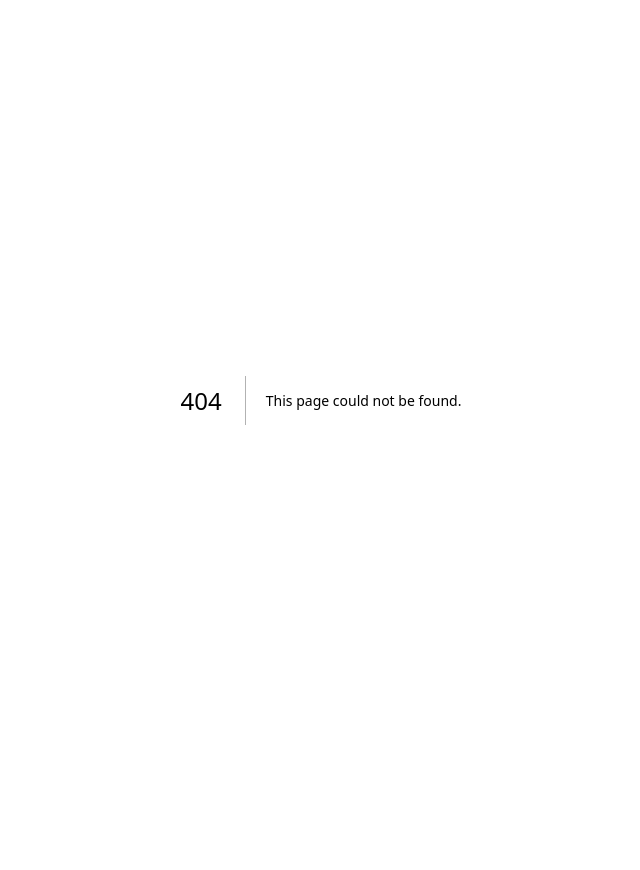
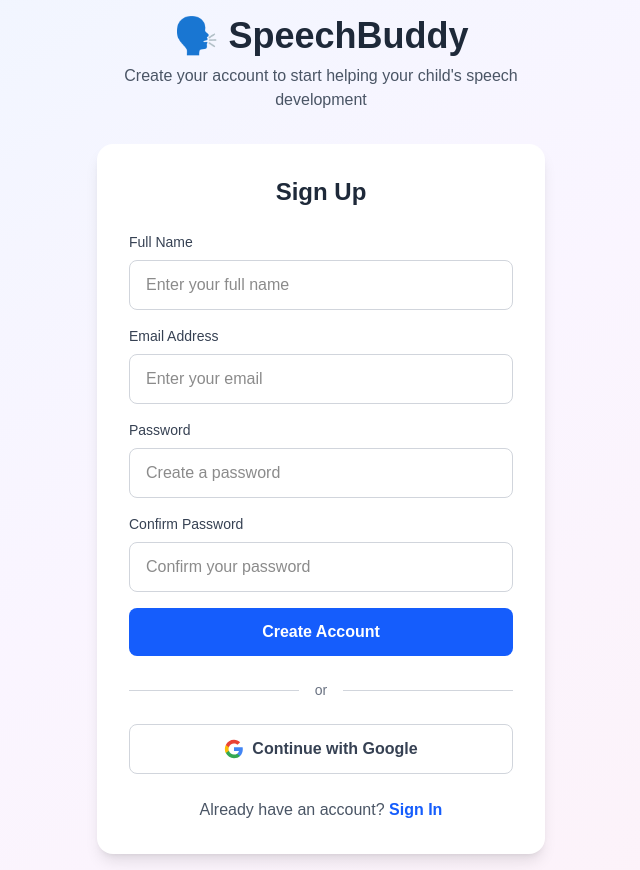
Before and after one commit to t14xploit/speech-app, a Next.js app: page /signup in a window 1280 px wide. Before the commit this address had no page. Shown: the whole page, without its empty margins (319-959 px from the left). Before the commit the page ends 800 px from the top, so only its background shows below. Built offline with nearby package versions, Linux system fonts and the light colour scheme.

Commit message:
added sign-up form

```diff
--- /dev/null
+++ b/src/app/signup/page.tsx
@@ -0,0 +1,233 @@
+'use client';
+
+import { useState } from 'react';
+import { useRouter } from 'next/navigation';
+import Link from 'next/link';
+import { signUp, signIn } from '@/lib/auth-client';
+
+export default function SignUpPage() {
+  const [formData, setFormData] = useState({
+    name: '',
+    email: '',
+    password: '',
+    confirmPassword: ''
+  });
+  const [errors, setErrors] = useState<Record<string, string>>({});
+  const [isLoading, setIsLoading] = useState(false);
+  const router = useRouter();
+
+  const validateForm = () => {
+    const newErrors: Record<string, string> = {};
+
+    if (!formData.name.trim()) {
+      newErrors.name = 'Name is required';
+    }
+
+    if (!formData.email.trim()) {
+      newErrors.email = 'Email is required';
+    } else if (!/\S+@\S+\.\S+/.test(formData.email)) {
+      newErrors.email = 'Email is invalid';
+    }
+
+    if (!formData.password) {
+      newErrors.password = 'Password is required';
+    } else if (formData.password.length < 6) {
+      newErrors.password = 'Password must be at least 6 characters';
+    }
+
+    if (formData.password !== formData.confirmPassword) {
+      newErrors.confirmPassword = 'Passwords do not match';
+    }
+
+    setErrors(newErrors);
+    return Object.keys(newErrors).length === 0;
+  };
+
+  const handleSubmit = async (e: React.FormEvent) => {
+    e.preventDefault();
+
+    if (!validateForm()) return;
+
+    setIsLoading(true);
+    try {
+      const result = await signUp.email({
+        email: formData.email,
+        password: formData.password,
+        name: formData.name,
+      });
+
+      if (result.error) {
+        setErrors({ submit: result.error.message });
+      } else {
+        router.push('/dashboard');
+      }
+    } catch (error) {
+      setErrors({ submit: 'An error occurred. Please try again.' });
+    } finally {
+      setIsLoading(false);
+    }
+  };
+
+  const handleGoogleSignUp = async () => {
+    setIsLoading(true);
+    try {
+      await signIn.social({
+        provider: 'google',
+        callbackURL: '/dashboard',
+      });
+    } catch (error) {
+      setErrors({ submit: 'Google sign up failed. Please try again.' });
+      setIsLoading(false);
+    }
+  };
+
+  return (
+    <div className="min-h-screen bg-gradient-to-br from-blue-50 via-purple-50 to-pink-50 flex items-center justify-center p-4">
+      <div className="max-w-md w-full">
+        {/* Header */}
+        <div className="text-center mb-8">
+          <h1 className="text-4xl font-bold text-gray-800 mb-2">
+            🗣️ SpeechBuddy
+          </h1>
+          <p className="text-gray-600">
+            Create your account to start helping your child's speech development
+          </p>
+        </div>
+
+        {/* Sign Up Form */}
+        <div className="bg-white rounded-2xl shadow-lg p-8">
+          <h2 className="text-2xl font-semibold text-gray-800 mb-6 text-center">
+            Sign Up
+          </h2>
+
+          {errors.submit && (
+            <div className="bg-red-50 border border-red-200 text-red-700 px-4 py-3 rounded-lg mb-4">
+              {errors.submit}
+            </div>
+          )}
+
+          <form onSubmit={handleSubmit} className="space-y-4">
+            {/* Name */}
+            <div>
+              <label className="block text-sm font-medium text-gray-700 mb-2">
+                Full Name
+              </label>
+              <input
+                type="text"
+                value={formData.name}
+                onChange={(e) => setFormData(prev => ({ ...prev, name: e.target.value }))}
+                className={`w-full px-4 py-3 border rounded-lg focus:ring-2 focus:ring-blue-500 focus:border-transparent ${
+                  errors.name ? 'border-red-500' : 'border-gray-300'
+                }`}
+                placeholder="Enter your full name"
+              />
+              {errors.name && (
+                <p className="text-red-500 text-sm mt-1">{errors.name}</p>
+              )}
+            </div>
+
+            {/* Email */}
+            <div>
+              <label className="block text-sm font-medium text-gray-700 mb-2">
+                Email Address
+              </label>
+              <input
+                type="email"
+                value={formData.email}
+                onChange={(e) => setFormData(prev => ({ ...prev, email: e.target.value }))}
+                className={`w-full px-4 py-3 border rounded-lg focus:ring-2 focus:ring-blue-500 focus:border-transparent ${
+                  errors.email ? 'border-red-500' : 'border-gray-300'
+                }`}
+                placeholder="Enter your email"
+              />
+              {errors.email && (
+                <p className="text-red-500 text-sm mt-1">{errors.email}</p>
+              )}
+            </div>
+
+            {/* Password */}
+            <div>
+              <label className="block text-sm font-medium text-gray-700 mb-2">
+                Password
+              </label>
+              <input
+                type="password"
+                value={formData.password}
+                onChange={(e) => setFormData(prev => ({ ...prev, password: e.target.value }))}
+                className={`w-full px-4 py-3 border rounded-lg focus:ring-2 focus:ring-blue-500 focus:border-transparent ${
+                  errors.password ? 'border-red-500' : 'border-gray-300'
+                }`}
+                placeholder="Create a password"
+              />
+              {errors.password && (
+                <p className="text-red-500 text-sm mt-1">{errors.password}</p>
+              )}
+            </div>
+
+            {/* Confirm Password */}
+            <div>
+              <label className="block text-sm font-medium text-gray-700 mb-2">
+                Confirm Password
+              </label>
+              <input
+                type="password"
+                value={formData.confirmPassword}
+                onChange={(e) => setFormData(prev => ({ ...prev, confirmPassword: e.target.value }))}
+                className={`w-full px-4 py-3 border rounded-lg focus:ring-2 focus:ring-blue-500 focus:border-transparent ${
+                  errors.confirmPassword ? 'border-red-500' : 'border-gray-300'
+                }`}
+                placeholder="Confirm your password"
+              />
+              {errors.confirmPassword && (
+                <p className="text-red-500 text-sm mt-1">{errors.confirmPassword}</p>
+              )}
+            </div>
+
+            {/* Submit Button */}
+            <button
+              type="submit"
+              disabled={isLoading}
+              className={`w-full py-3 px-4 rounded-lg font-semibold text-white transition-colors ${
+                isLoading
+                  ? 'bg-gray-400 cursor-not-allowed'
+                  : 'bg-blue-600 hover:bg-blue-700'
+              }`}
+            >
+              {isLoading ? 'Creating Account...' : 'Create Account'}
+            </button>
+          </form>
+
+          {/* Divider */}
+          <div className="my-6 flex items-center">
+            <div className="flex-1 border-t border-gray-300"></div>
+            <span className="px-4 text-gray-500 text-sm">or</span>
+            <div className="flex-1 border-t border-gray-300"></div>
+          </div>
+
+          {/* Google Sign Up */}
+          <button
+            onClick={handleGoogleSignUp}
+            disabled={isLoading}
+            className="w-full py-3 px-4 border border-gray-300 rounded-lg font-semibold text-gray-700 hover:bg-gray-50 transition-colors flex items-center justify-center space-x-2"
+          >
+            <svg className="w-5 h-5" viewBox="0 0 24 24">
+              <path fill="#4285F4" d="M22.56 12.25c0-.78-.07-1.53-.2-2.25H12v4.26h5.92c-.26 1.37-1.04 2.53-2.21 3.31v2.77h3.57c2.08-1.92 3.28-4.74 3.28-8.09z"/>
+              <path fill="#34A853" d="M12 23c2.97 0 5.46-.98 7.28-2.66l-3.57-2.77c-.98.66-2.23 1.06-3.71 1.06-2.86 0-5.29-1.93-6.16-4.53H2.18v2.84C3.99 20.53 7.7 23 12 23z"/>
+              <path fill="#FBBC05" d="M5.84 14.09c-.22-.66-.35-1.36-.35-2.09s.13-1.43.35-2.09V7.07H2.18C1.43 8.55 1 10.22 1 12s.43 3.45 1.18 4.93l2.85-2.22.81-.62z"/>
+              <path fill="#EA4335" d="M12 5.38c1.62 0 3.06.56 4.21 1.64l3.15-3.15C17.45 2.09 14.97 1 12 1 7.7 1 3.99 3.47 2.18 7.07l3.66 2.84c.87-2.6 3.3-4.53 6.16-4.53z"/>
+            </svg>
+            <span>Continue with Google</span>
+          </button>
+
+          {/* Sign In Link */}
+          <p className="text-center text-gray-600 mt-6">
+            Already have an account?{' '}
+            <Link href="/signin" className="text-blue-600 hover:text-blue-700 font-semibold">
+              Sign In
+            </Link>
+          </p>
+        </div>
+      </div>
+    </div>
+  );
+}
```
